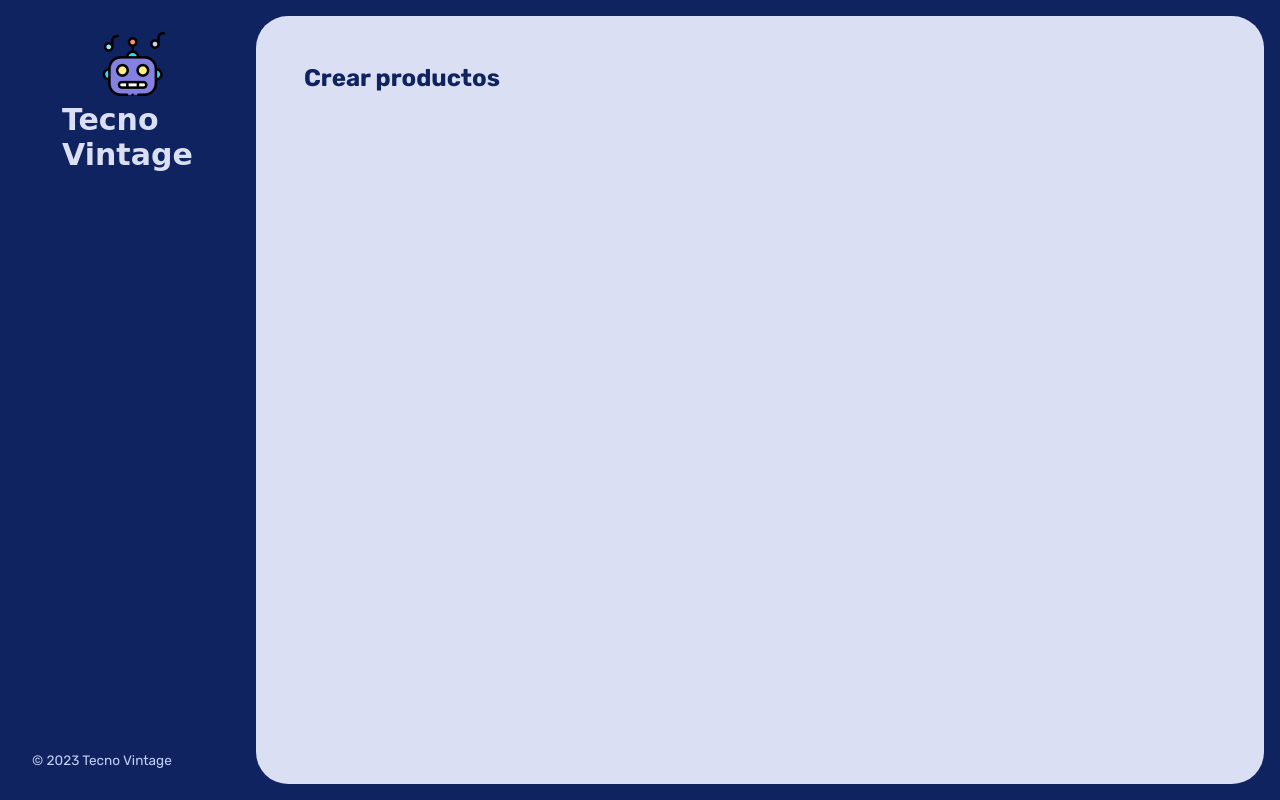
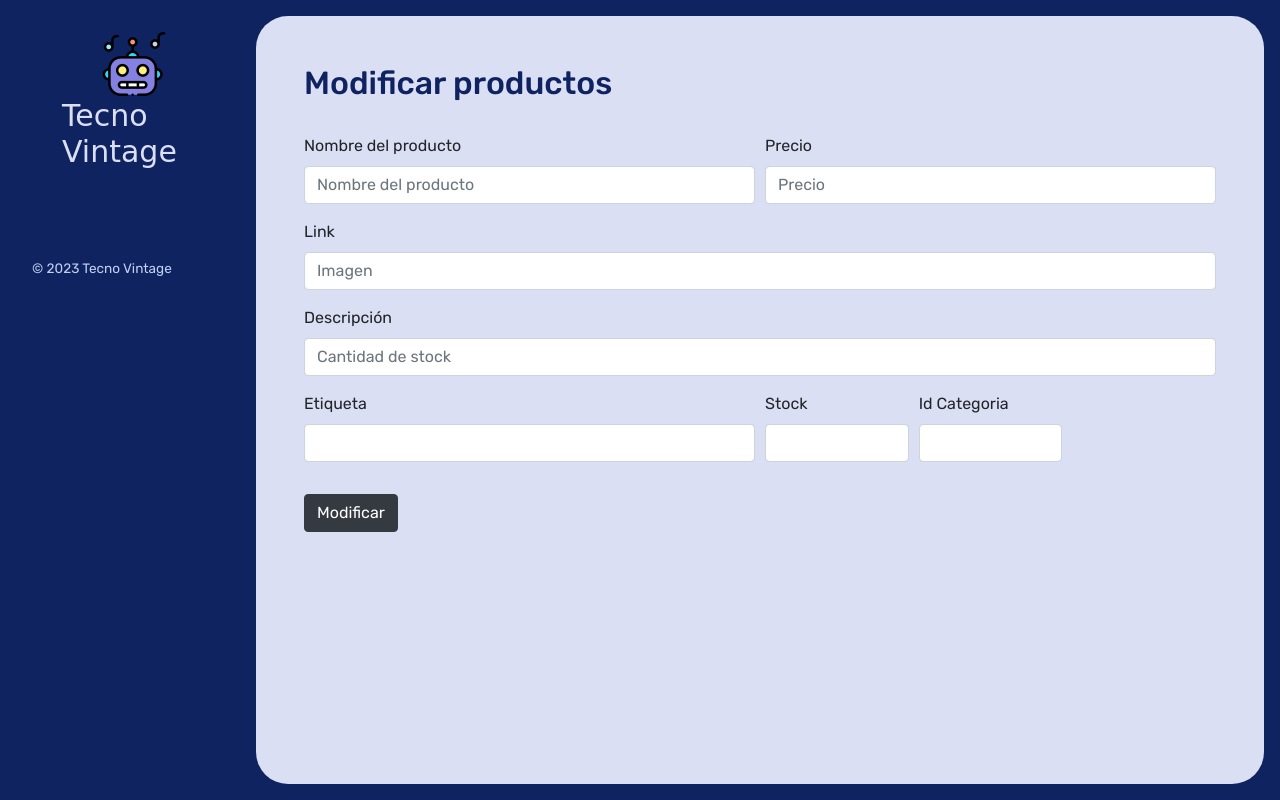
Before and after one commit to tanatosis/nuevacarrostock, a plain HTML site: page nuevacarrostock/modificarproducto.html in a window 1280 px wide. Drawn offline with nearby package versions, Linux system fonts and the light colour scheme; a web font is replaced by a local one.

Commit message:
commit presentacion

```diff
--- /dev/null
+++ b/nuevacarrostock/js/modificar.js
@@ -0,0 +1,45 @@
+const modificarProducto = async(id) => {
+
+    const formCrearProducto = document.querySelector("#form-crear-producto");
+    const inputNombre = document.querySelector("#input-nombre");
+    const inputPrecio = document.querySelector("#input-precio");
+    const inputLink = document.querySelector("#input-link");
+    const inputDescripcion = document.querySelector("#input-descripcion");
+    const inputEtiqueta = document.querySelector("#input-etiqueta");
+    const inputStock = document.querySelector("#input-stock");
+    const inputIdCategoria = document.querySelector("#input-id-categoria");
+    const botonCrearProducto = document.querySelector("#modificar-producto")
+
+        let producto = {
+            id: id,
+            nombre: inputNombre.value,
+            precio: inputPrecio.value,
+            link: inputLink.value,
+            stock: inputStock.value,
+            etiqueta: inputEtiqueta.value,
+            descripcion: inputDescripcion.value,
+            idCategoria: inputIdCategoria.value,
+            idSucursal: 9,
+        }
+
+        console.log(JSON.stringify(producto));
+
+        await fetch('https://bsite.net/metalflap/td-producto',
+        {method: 'PUT',
+        body: JSON.stringify(producto),
+        headers: { 'Content-Type': 'application/json', 'Accept': 'application/json' }
+        })
+}
+
+const modificar = async(id) => {
+
+        const respuesta = await fetch('https://bsite.net/metalflap/td-producto/idSucursal/9');
+        console.log(respuesta);
+
+        const datos = await respuesta.json();
+
+        let producto = '';
+
+        producto = datos.find(x => x.id === id);
+
+}
--- a/nuevacarrostock/modificarproducto.html
+++ b/nuevacarrostock/modificarproducto.html
@@ -12,6 +12,7 @@
     <link rel="preconnect" href="https://fonts.googleapis.com">
     <link rel="preconnect" href="https://fonts.gstatic.com" crossorigin>
     <link href="https://fonts.googleapis.com/css2?family=Yesteryear&display=swap" rel="stylesheet">
+    <link rel="stylesheet" href="https://cdn.jsdelivr.net/npm/bootstrap@4.0.0/dist/css/bootstrap.min.css" integrity="sha384-Gn5384xqQ1aoWXA+058RXPxPg6fy4IWvTNh0E263XmFcJlSAwiGgFAW/dAiS6JXm" crossorigin="anonymous">
 </head>
 
 <body>
@@ -75,14 +76,51 @@
             </footer>
         </aside>
         <main>
-            <h2 class="titulo-principal" id="titulo-principal">Crear productos </h2>
-            <div style="width: 30%;" id="contenedor-productos" class="contenedor-productos">
-                <!-- Esto se va a rellenar con JS -->
-            </div>
+            <h2 class="titulo-principal" id="titulo-principal">Modificar productos </h2>
+
+            <form>
+                <div class="form-row">
+                    <div class="form-group col-md-6">
+                        <label for="input-nombre">Nombre del producto</label>
+                        <input type="name" class="form-control" id="input-nombre" placeholder="Nombre del producto">
+                    </div>
+                    <div class="form-group col-md-6">
+                        <label for="input-precio">Precio</label>
+                        <input type="number" class="form-control" id="input-precio" placeholder="Precio">
+                    </div>
+                </div>
+                <div class="form-group">
+                    <label for="input-link">Link</label>
+                    <input type="text" class="form-control" id="input-link" placeholder="Imagen">
+                </div>
+                <div class="form-group">
+                    <label for="input-descripcion">Descripción</label>
+                    <input type="text" class="form-control" id="input-descripcion" placeholder="Cantidad de stock">
+                </div>
+                <div class="form-row">
+                    <div class="form-group col-md-6">
+                        <label for="input-etiqueta">Etiqueta</label>
+                        <input type="text" class="form-control" id="input-etiqueta">
+                    </div>
+
+                    <div class="form-group col-md-2">
+                        <label for="input-stock">Stock</label>
+                        <input type="number" class="form-control" id="input-stock">
+                    </div>
+                    <div class="form-group col-md-2">
+                        <label for="input-id-categoria">Id Categoria</label>
+                        <input type="number" class="form-control" id="input-id-categoria">
+                    </div>
+                </div>
+                <div class="form-group">
+
+                </div>
+                <button type="submit" class="btn btn-dark" id="modificar-producto" onclick="modificarProducto()">Modificar</button>
+            </form>
         </main>
     </div>
 
-    <script src=""></script>
+    <script src="./js/modificar.js"></script>
 
 </body>
 
```
Also changed, not shown: nuevacarrostock/crearproducto.html (+42 -4 lines), nuevacarrostock/js/admin.js (+7 -31 lines), nuevacarrostock/js/crear.js (added, +41 -0 lines).
